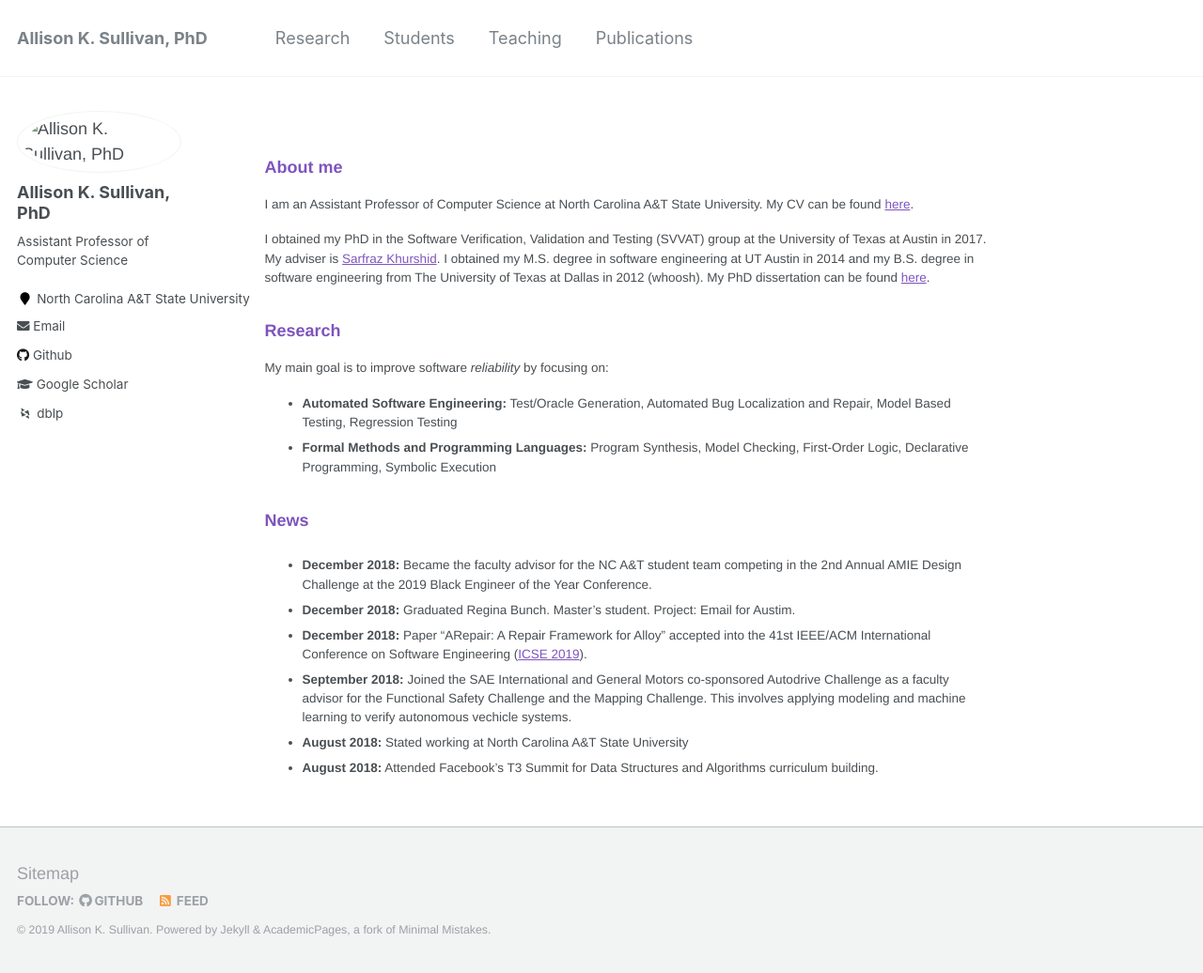
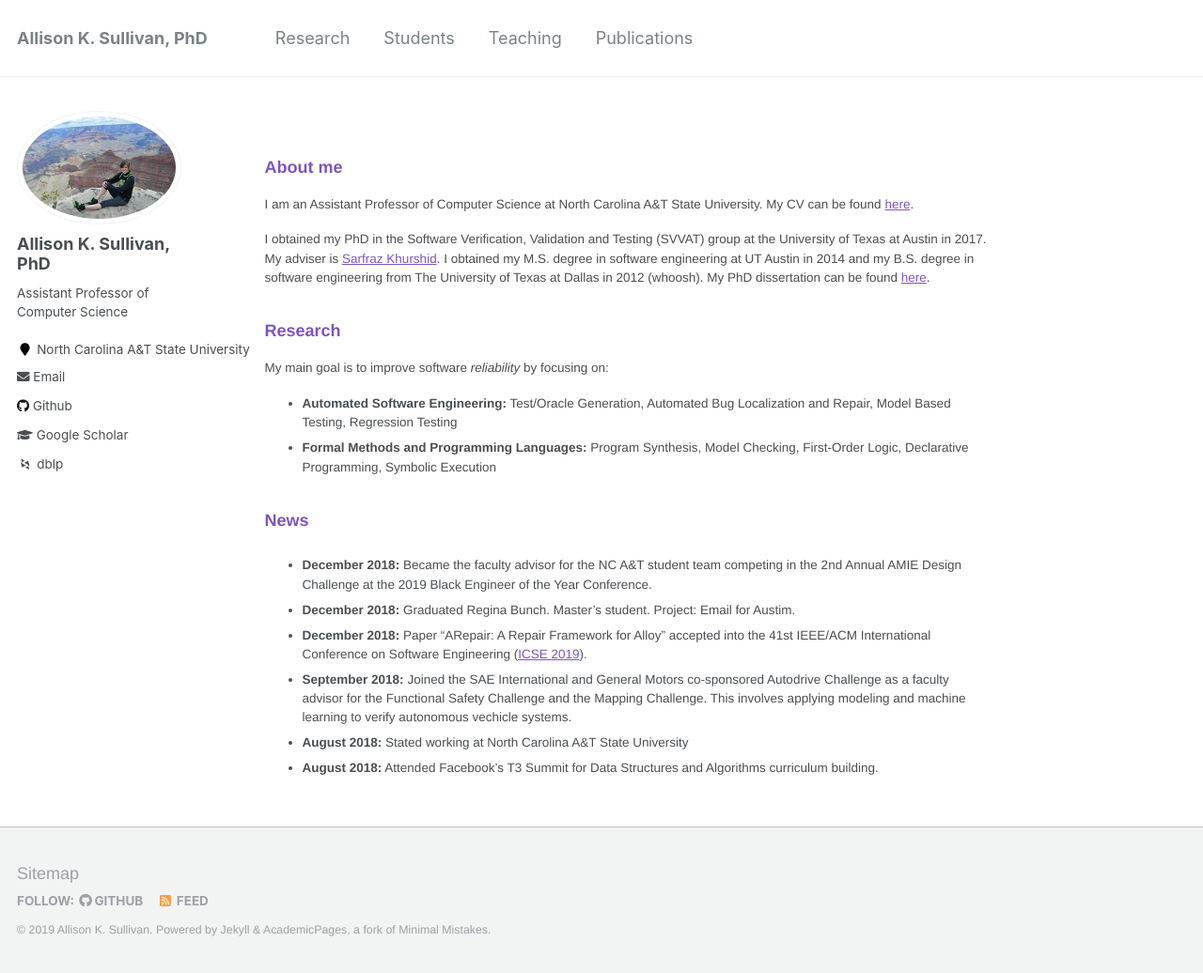
Before and after one commit to Allisonius/allisonius.github.io, a Jekyll site: the page built from _pages/about.md, in a window 1280 px wide and 1036 px high. Shown: the whole window at 94% size. Built offline with Jekyll 4.4.1, drawn with Linux system fonts in a browser that asks for light colours; some web fonts are replaced.

Commit message:
Update _config.yml

```diff
--- a/_config.yml
+++ b/_config.yml
@@ -81,7 +81,7 @@ analytics:
 # Site Author
 author:
   name             : "Allison K. Sullivan, PhD"
-  avatar           : "images/10461310_10153332017212140_8115834444591032353_n.jpg"
+  avatar           : "10461310_10153332017212140_8115834444591032353_n.jpg"
   bio              : "Assistant Professor of Computer Science"
   location         :
   employer         : "North Carolina A&T State University"
```
